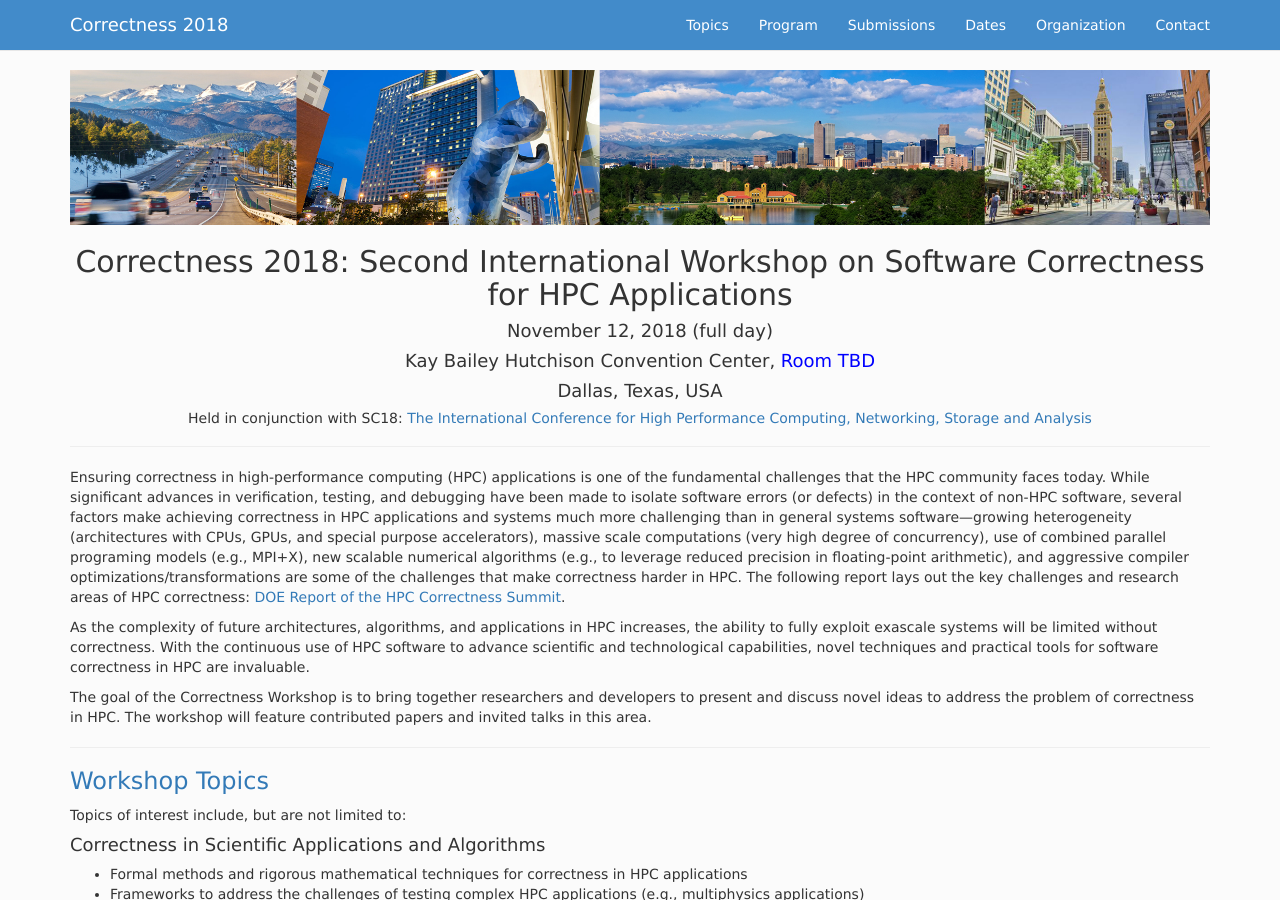
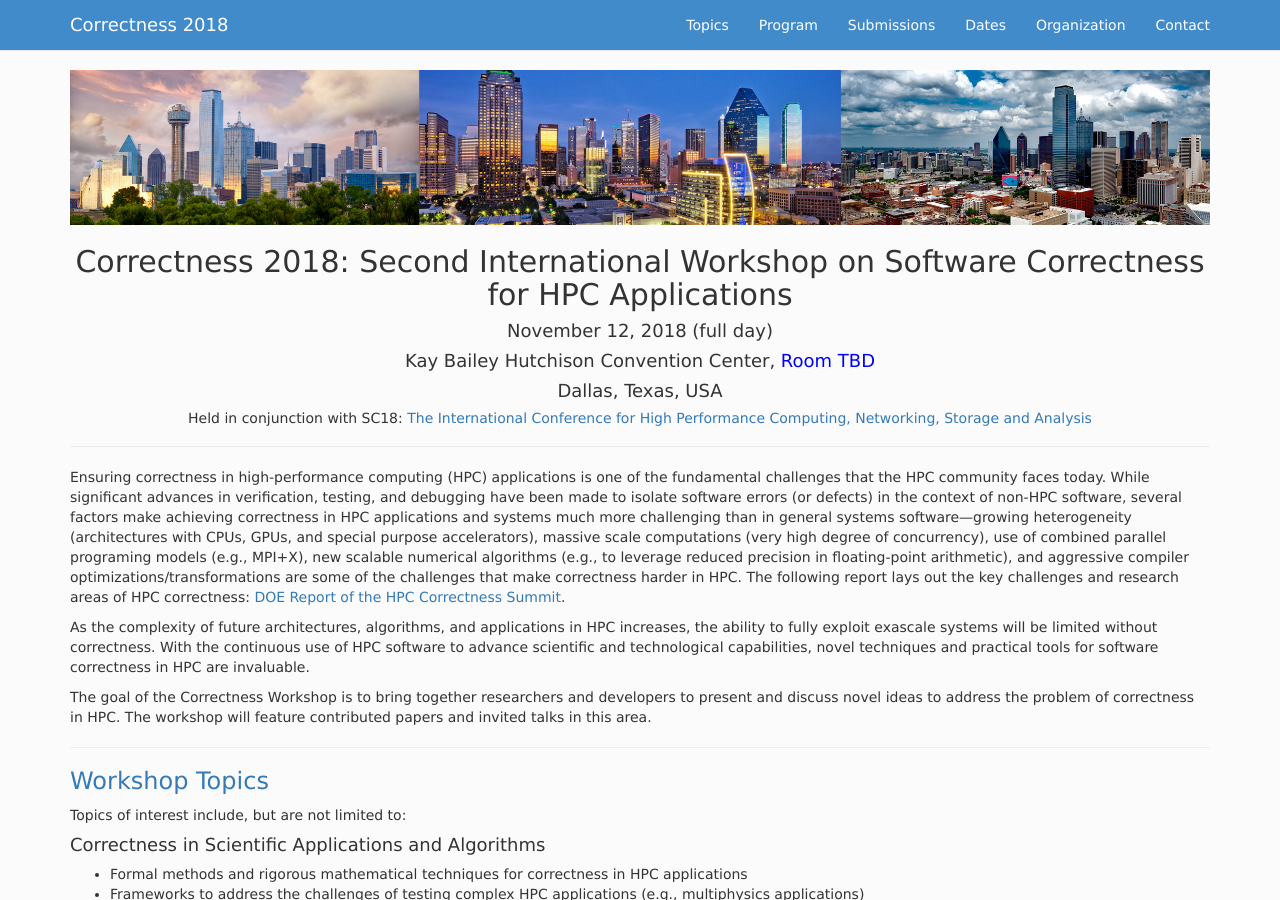
Before and after one commit to correctness-workshop/2018, a Jekyll site: the page built from index.md, in a window 1280 px wide and 900 px high. Built offline with Jekyll 4.4.1, drawn with Linux system fonts in a browser that asks for light colours; nearby versions of some CDN libraries; the list of posts is cut into pages by our own code.

Commit message:
Update index.md

```diff
--- a/index.md
+++ b/index.md
@@ -4,7 +4,7 @@ title: Correctness 2018
 comments: false
 ---
 
-<img src="img/picture.jpg" alt="Drawing" style="width:1200px;" />
+<img src="img/website-pic.jpg" alt="Drawing" style="width:1200px;" />
 
 <!---
 Correctness 2018: Second International Workshop on Software Correctness for HPC Applications
```
